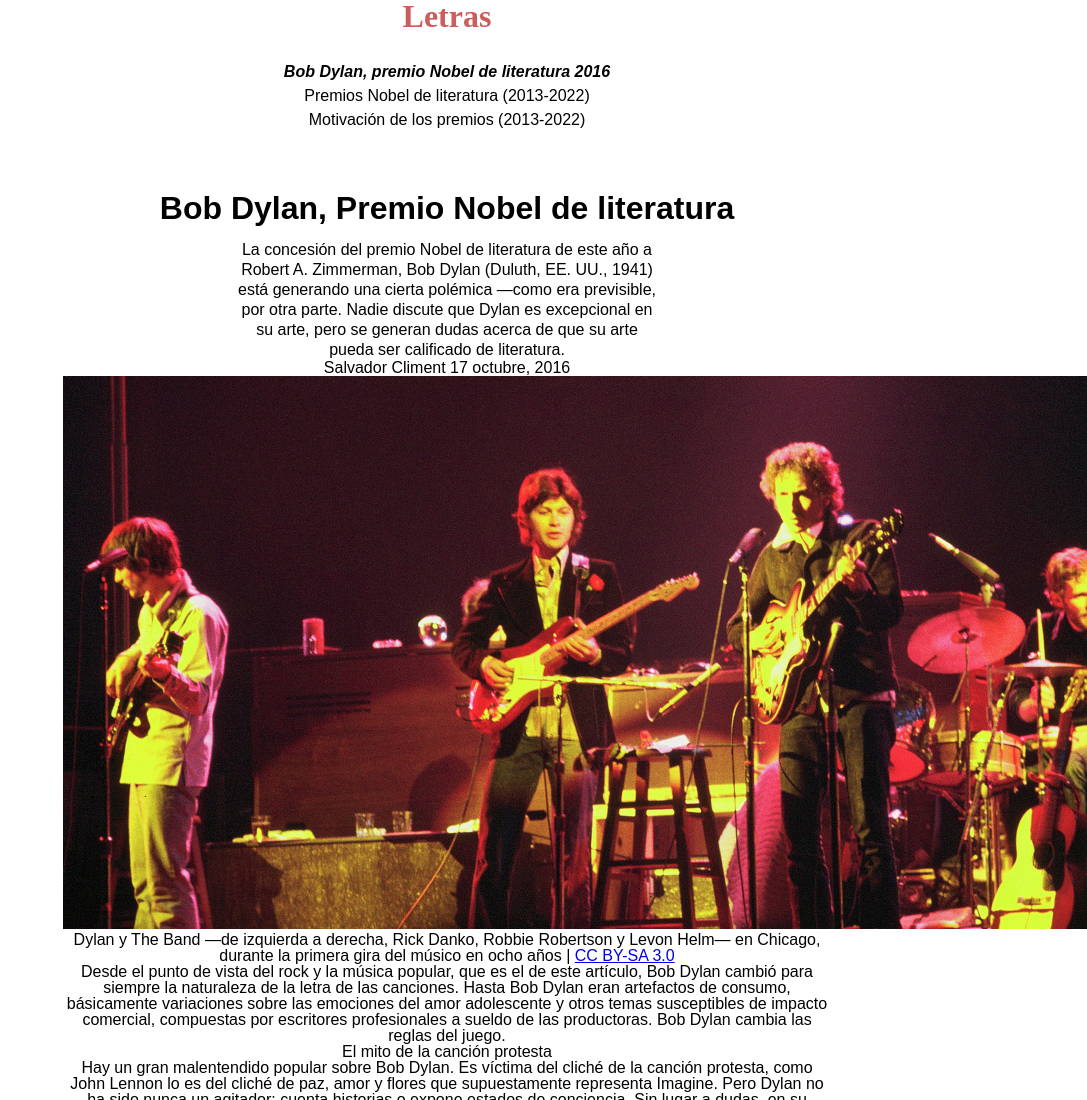
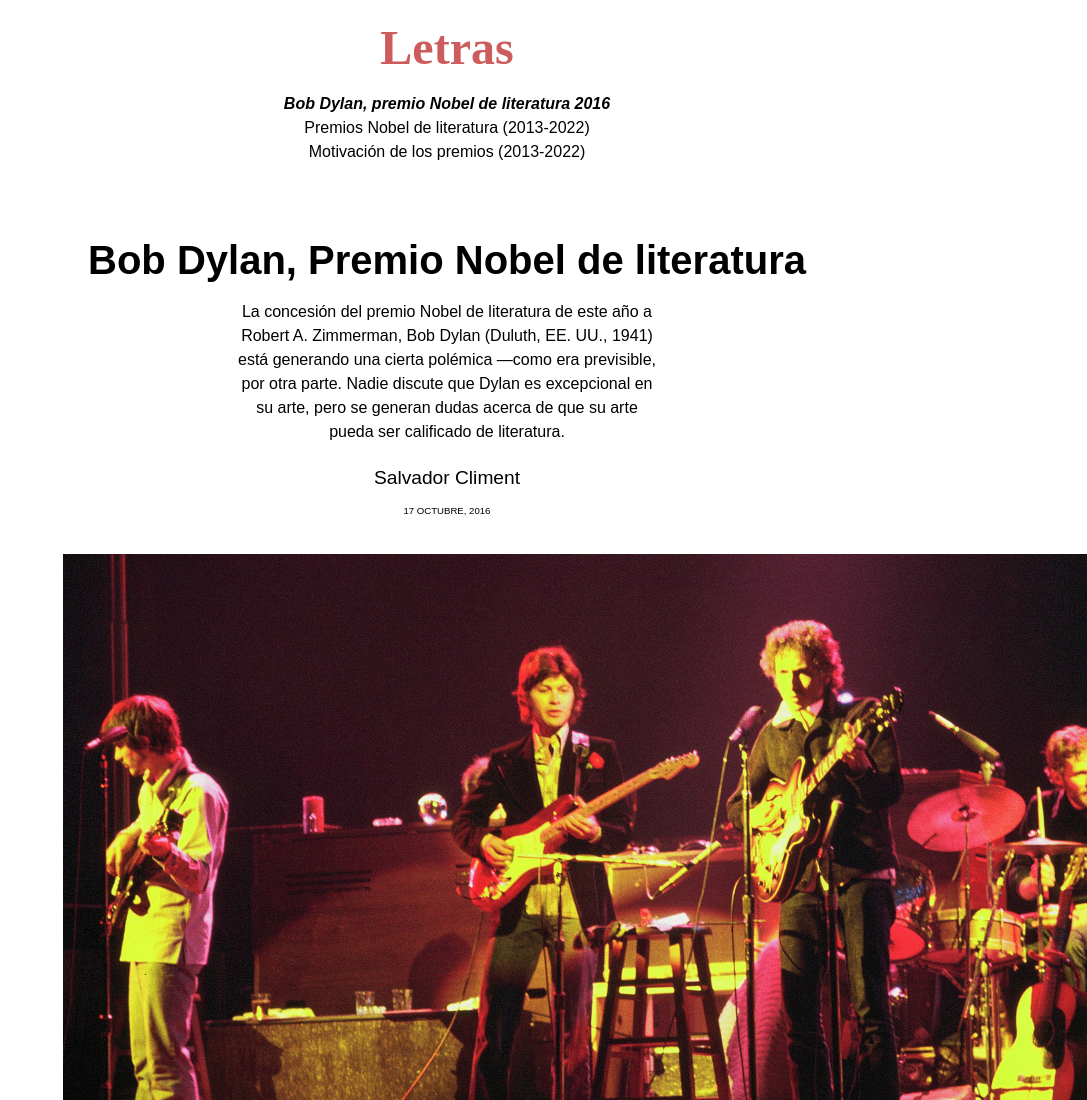
Before and after one commit to Viseiras/Interfaces, a plain HTML site: page Interfaces/Practica1/html/index.html in a window 1280 px wide. Shown: the top 1100 px of the page, without its empty margins (193-1280 px from the left). Drawn offline with Linux system fonts and the light colour scheme.

Commit message:
Add files via upload

```diff
--- a/Interfaces/Practica1/css/estilos.css
+++ b/Interfaces/Practica1/css/estilos.css
@@ -69,7 +69,7 @@
 }
 
 h1{
-  font-size: xx-large;
+  font-size: 2.5em;
   font: bold;
   font-weight: bold;
   padding-top: 2em;
@@ -78,10 +78,11 @@
 
 .letras{
   font-family: 'Times New Roman', Times, serif;
-  font-size: xx-large;
+  font-size: 3em;
   font-weight: bold;
   color: indianred;
-  padding-bottom: 1em;
+  padding-top: 0.5em;
+  padding-bottom: 0.5em;
 }
 
 h4{
@@ -96,5 +97,19 @@
 .blockquote-inicio{
   margin: 0;
   padding: 0 22%;
-  line-height: 1.25em;
+  line-height: 1.5em;
+  padding-bottom: 1.5em;
 }
+
+.autor{
+  font-size:larger;
+  margin: 0;
+}
+
+.fecha-articulo{
+  margin: 0;
+  padding-top: 2em;
+  padding-bottom: 4em;
+  font-size: 0.6em;
+  text-transform: uppercase;
+}
--- a/Interfaces/Practica1/html/index.html
+++ b/Interfaces/Practica1/html/index.html
@@ -20,8 +20,8 @@
         está generando una cierta polémica —como era previsible, por otra parte. Nadie discute que Dylan es excepcional en su
         arte, pero se generan dudas acerca de que su arte pueda ser calificado de literatura.
                 </blockquote>
-                <cite>Salvador Climent</cite>
-                <time datetime="2016-10-17">17 octubre, 2016</time>
+                <cite class="autor">Salvador Climent</cite>
+                <p class="fecha-articulo"><time datetime="2016-10-17">17 octubre, 2016</time></p>
 
                 <figure>
                     <img src="../img/Bob-Dylan-and-The-Band-1974.jpg" alt="Dylan y The Band —de izquierda a derecha, Rick Danko, Robbie Robertson y Levon Helm— en Chicago, durante la
```
